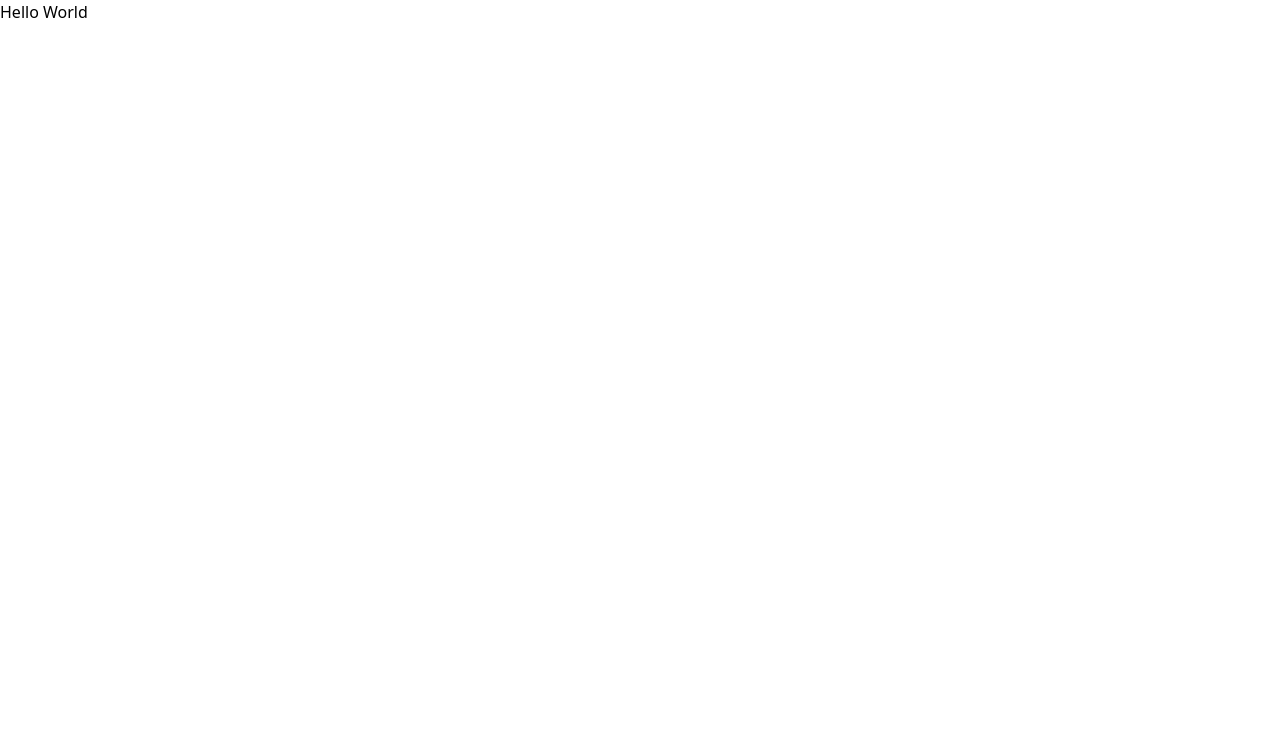
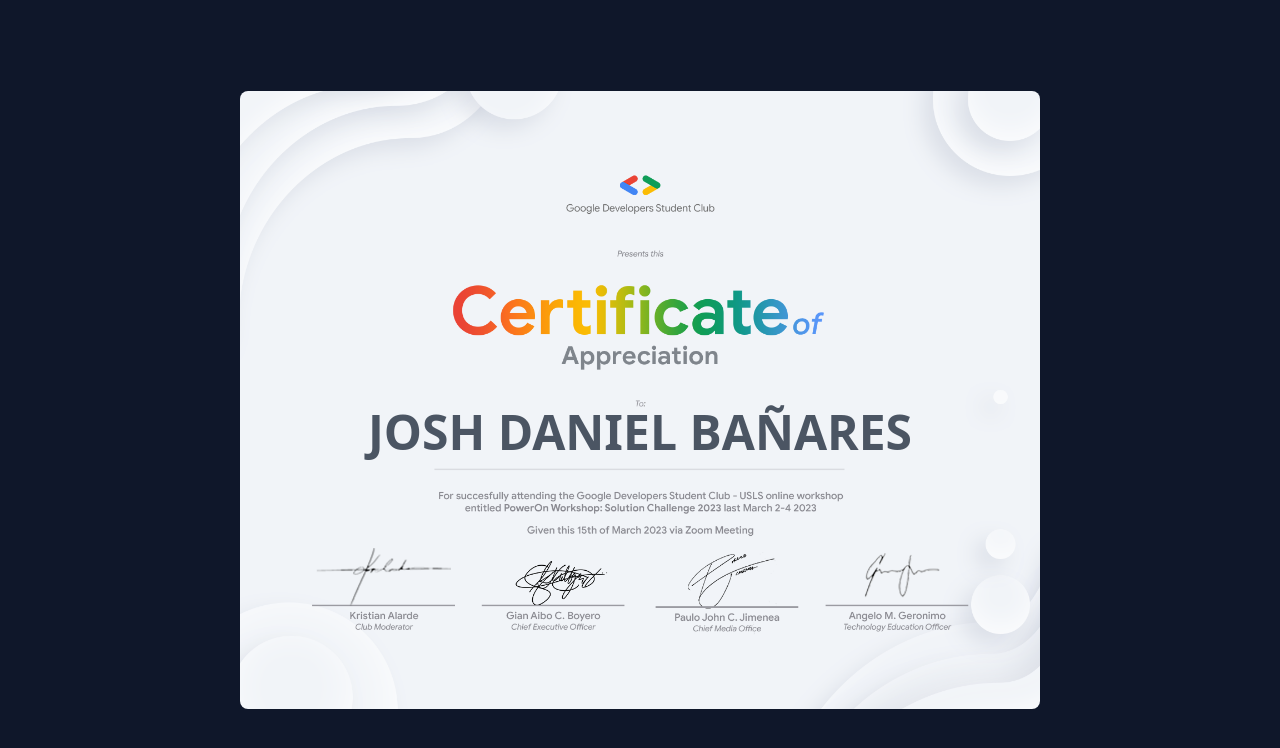
Before and after one commit to gdsc-usls/power-on, a React (Vite) app: page / in a window 1280 px wide. Shown: the top 748 px of the page. Built offline with nearby package versions, Linux system fonts and the light colour scheme.

Commit message:
feat: display 3d certificate

```diff
--- a/package.json
+++ b/package.json
@@ -10,7 +10,8 @@
   },
   "dependencies": {
     "react": "^18.2.0",
-    "react-dom": "^18.2.0"
+    "react-dom": "^18.2.0",
+    "react-parallax-tilt": "^1.7.118"
   },
   "devDependencies": {
     "@types/react": "^18.0.27",
--- a/src/App.tsx
+++ b/src/App.tsx
@@ -1,7 +1,18 @@
+import Tilt from "react-parallax-tilt";
+
 function App() {
   return (
-    <div>
-      <h1>Hello World</h1>
+    <div className="bg-slate-900 min-h-screen flex flex-col items-center justify-center">
+      <Tilt>
+        <div className="w-[800px] reltive rounded-lg grid place-items-center overflow-hidden">
+          <p className='absolute text-5xl text-gray-600 font-bold mt-16'>JOSH DANIEL BAÑARES</p>
+          <img
+            className="w-full h-full object-cover"
+            src="/assets/poweron_cert.png"
+            alt="PowerOn Certificate"
+          />
+        </div>
+      </Tilt>
     </div>
   );
 }
```
Also changed, not shown: public/assets/poweron_cert.png (added), 1 other file (tests, documents, lock files or other folders).
